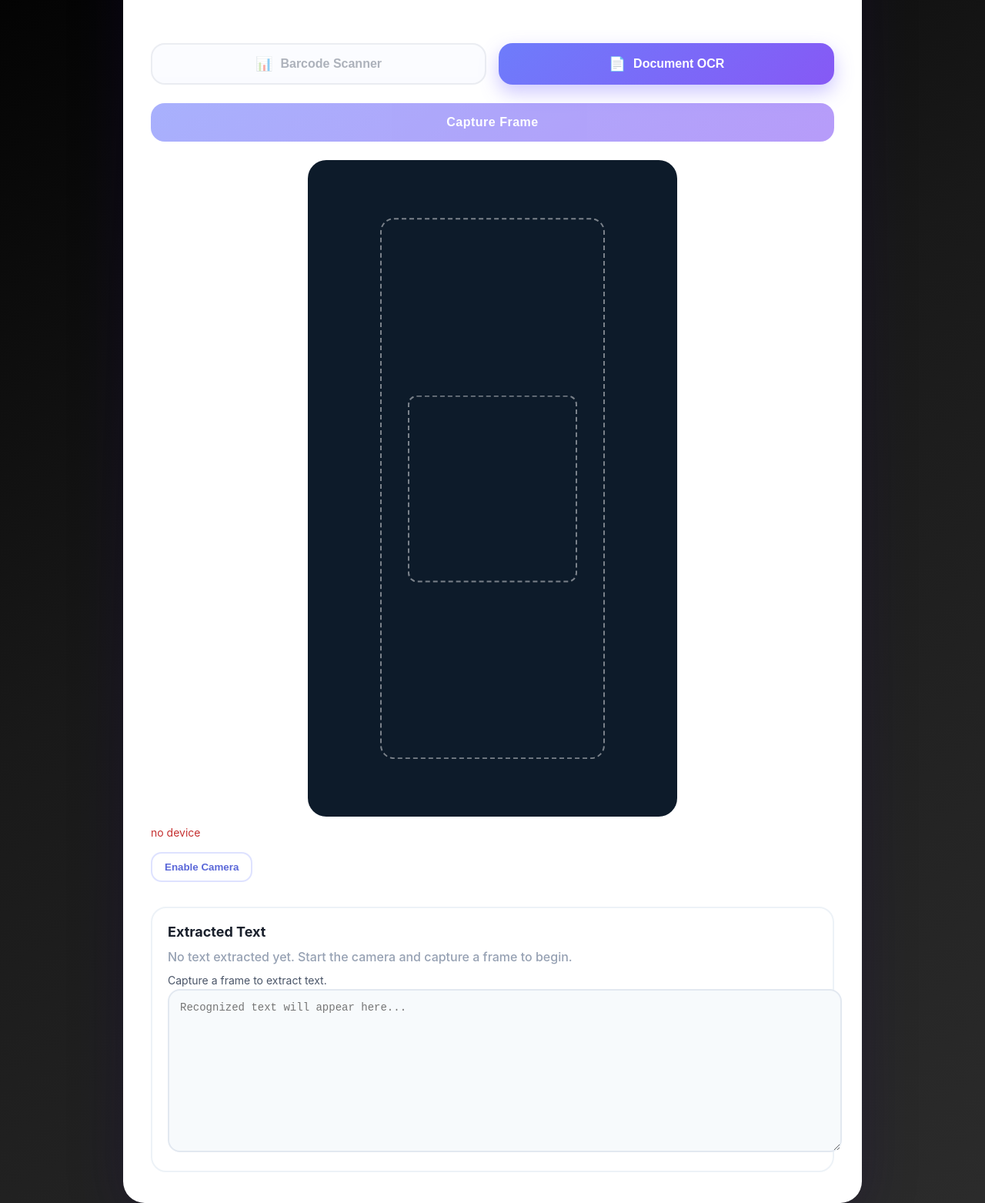
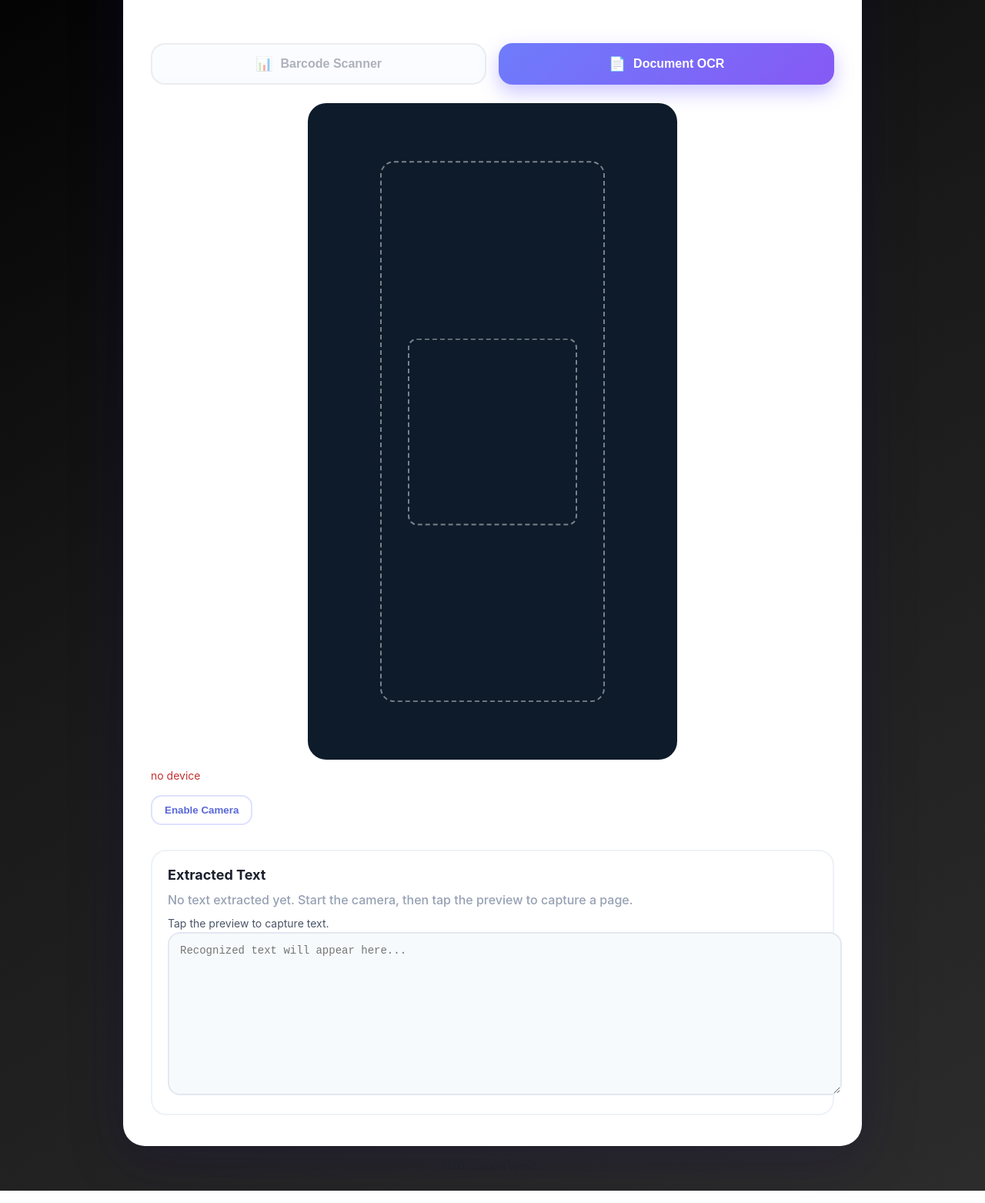
Before and after one commit to ilpeppino/barcode-scanner, a Python web app: template static/templates/dashboard.html in a window 1280 px wide. Shown: the part 155-1718 px from the top of the page at 77% size. Run offline with Jinja, Linux system fonts and the light colour scheme; the template is opened without the code that fills it: most values are stand-ins (such as "Sample title", 1, 10 or a date in 2020).

Commit message:
click to capture implemented

```diff
--- a/static/templates/dashboard.html
+++ b/static/templates/dashboard.html
@@ -252,6 +252,10 @@
         display: none;
       }
 
+      video.capture-enabled {
+        cursor: pointer;
+      }
+
       .status-line {
         margin-top: 12px;
         font-size: 14px;
@@ -415,12 +419,14 @@
             </button>
           </div>
 
-          <button id="capture-btn" class="primary-btn" disabled>
-            Capture Frame
-          </button>
-
           <div class="camera-wrap hidden" id="camera-wrap">
-            <video id="camera-stream" playsinline muted></video>
+            <video
+              id="camera-stream"
+              playsinline
+              muted
+              tabindex="0"
+              aria-label="Camera preview"
+            ></video>
           </div>
 
           <div id="camera-status" class="status-line info">
@@ -463,12 +469,12 @@
           <div class="info-panel hidden" id="ocr-card">
             <h4>Extracted Text</h4>
             <p class="empty-copy" id="ocr-placeholder">
-              No text extracted yet. Start the camera and capture a frame to
-              begin.
+              No text extracted yet. Start the camera, then tap the preview to
+              capture a page.
             </p>
 
             <div id="ocr-status" class="status-line info">
-              Capture a frame to extract text.
+              Tap the preview to capture text.
             </div>
             <textarea
               id="ocr-output"
@@ -486,7 +492,6 @@
         const messageEl = document.getElementById("msg");
         const tbody = document.querySelector("#t tbody");
         const clearButton = document.getElementById("clear-recent-btn");
-        const captureBtn = document.getElementById("capture-btn");
         const cameraStatus = document.getElementById("camera-status");
         const cameraPermissionBtn = document.getElementById(
           "camera-permission-btn"
@@ -499,6 +504,7 @@
         const ocrStatus = document.getElementById("ocr-status");
         const ocrOutput = document.getElementById("ocr-output");
         const ocrPlaceholder = document.getElementById("ocr-placeholder");
+        const playShutter = createShutterPlayer();
 
         let cameraRunning = false;
         let cameraStream = null;
@@ -506,6 +512,7 @@
         let barcodeFrameId = null;
         let lastBarcodeValue = "";
         let lastBarcodeTime = 0;
+        let ocrCapturePending = false;
         const isIOS = /iPad|iPhone|iPod/i.test(navigator.userAgent);
         const barcodeSupported = "BarcodeDetector" in window;
         let currentMode = barcodeSupported ? "barcode" : "ocr";
@@ -535,6 +542,34 @@
           el.textContent = text;
           el.classList.remove("ok", "err", "info");
           if (state) el.classList.add(state);
+        }
+
+        function createShutterPlayer() {
+          const AudioContext =
+            window.AudioContext || window.webkitAudioContext || null;
+          if (!AudioContext) {
+            return () => {};
+          }
+          let ctx = null;
+          return () => {
+            try {
+              ctx = ctx || new AudioContext();
+              if (ctx.state === "suspended") ctx.resume();
+              const osc = ctx.createOscillator();
+              const gain = ctx.createGain();
+              osc.type = "triangle";
+              osc.frequency.value = 900;
+              const now = ctx.currentTime;
+              gain.gain.setValueAtTime(0.0001, now);
+              gain.gain.exponentialRampToValueAtTime(0.4, now + 0.01);
+              gain.gain.exponentialRampToValueAtTime(0.0001, now + 0.08);
+              osc.connect(gain).connect(ctx.destination);
+              osc.start(now);
+              osc.stop(now + 0.08);
+            } catch (err) {
+              console.debug("Unable to play shutter sound", err);
+            }
+          };
         }
 
         async function refreshRecent() {
@@ -637,19 +672,19 @@
           const isBarcode = currentMode === "barcode";
           if (recentCard) recentCard.classList.toggle("hidden", !isBarcode);
           if (ocrCard) ocrCard.classList.toggle("hidden", isBarcode);
-          if (captureBtn) captureBtn.classList.toggle("hidden", isBarcode);
           displayStatus(
             cameraStatus,
             "info",
             isBarcode
-              ? "Camera idle. Capture a frame to add a task."
-              : "Camera idle. Capture a frame to extract text."
+              ? "Camera idle. Align a barcode within the guides."
+              : "Camera idle. Tap the preview to capture text."
           );
           modeButtons.forEach((btn) =>
             btn.classList.toggle("active", btn.dataset.mode === currentMode)
           );
           if (cameraVideo) {
             cameraVideo.classList.toggle("portrait", !isBarcode);
+            cameraVideo.classList.toggle("capture-enabled", !isBarcode);
           }
           if (cameraWrap) {
             cameraWrap.classList.toggle("portrait", !isBarcode);
@@ -671,7 +706,6 @@
             cameraVideo.srcObject = null;
             cameraWrap.classList.add("hidden");
           }
-          if (captureBtn) captureBtn.disabled = true;
           displayStatus(cameraStatus, "info", reason);
         }
 
@@ -719,7 +753,6 @@
               "BarcodeDetector API not supported. Use a modern Chrome or Safari."
             );
           }
-          if (captureBtn) captureBtn.disabled = true;
           const constraints =
             currentMode === "barcode"
               ? {
@@ -755,13 +788,12 @@
             console.warn("Camera playback warning", err);
           }
           cameraRunning = true;
-          if (captureBtn) captureBtn.disabled = false;
           displayStatus(
             cameraStatus,
             "info",
             currentMode === "barcode"
               ? "Camera active. Align a barcode within the guides."
-              : "Camera active. Capture a frame to extract text."
+              : "Camera active. Tap the preview to capture text."
           );
           if (currentMode === "barcode") {
             startBarcodeLoop();
@@ -822,11 +854,12 @@
 
         async function processOcrCapture() {
           const { blob } = await captureFrame();
+          playShutter();
           await runOcrWithBlob(blob);
         }
 
-        async function handleCaptureClick() {
-          if (currentMode === "barcode") return; // button hidden anyway
+        async function handlePreviewClick() {
+          if (currentMode !== "ocr" || ocrCapturePending) return;
           if (!cameraRunning) {
             try {
               await startCamera({ userInitiated: true });
@@ -835,13 +868,21 @@
               return;
             }
           }
-          if (captureBtn) captureBtn.disabled = true;
+          ocrCapturePending = true;
           try {
             await processOcrCapture();
           } catch (err) {
             displayStatus(ocrStatus, "err", err.message || "Capture failed.");
           } finally {
-            if (captureBtn) captureBtn.disabled = false;
+            ocrCapturePending = false;
+          }
+        }
+
+        function handlePreviewKeydown(evt) {
+          if (currentMode !== "ocr") return;
+          if (evt.key === " " || evt.key === "Enter") {
+            evt.preventDefault();
+            handlePreviewClick();
           }
         }
 
@@ -921,8 +962,9 @@
           )
         );
 
-        if (captureBtn) {
-          captureBtn.addEventListener("click", handleCaptureClick);
+        if (cameraVideo) {
+          cameraVideo.addEventListener("click", handlePreviewClick);
+          cameraVideo.addEventListener("keydown", handlePreviewKeydown);
         }
 
         if (cameraPermissionBtn) {
```
Also changed, not shown: token.json (+1 -1 lines).
